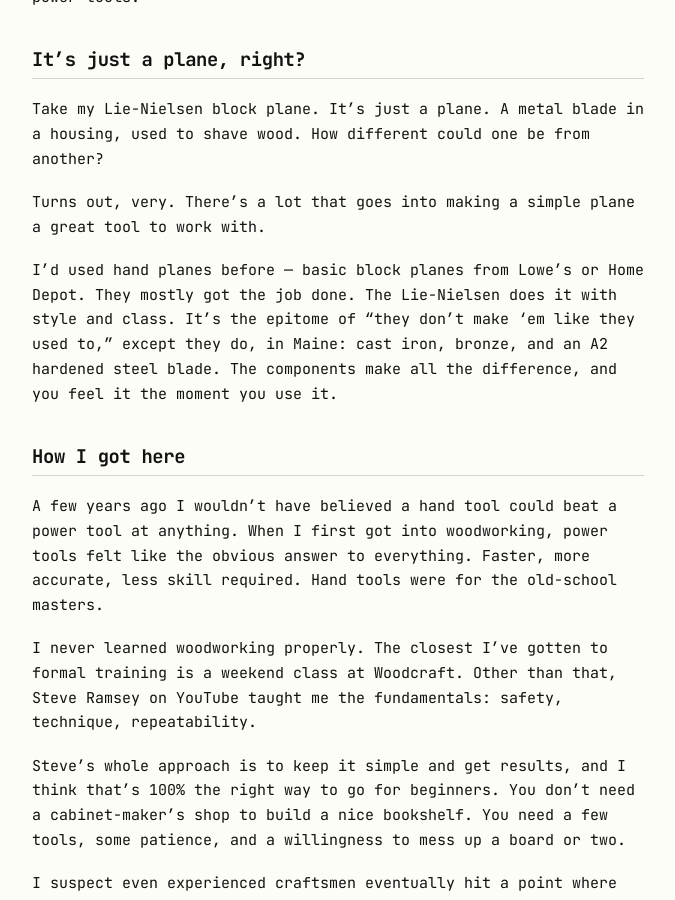
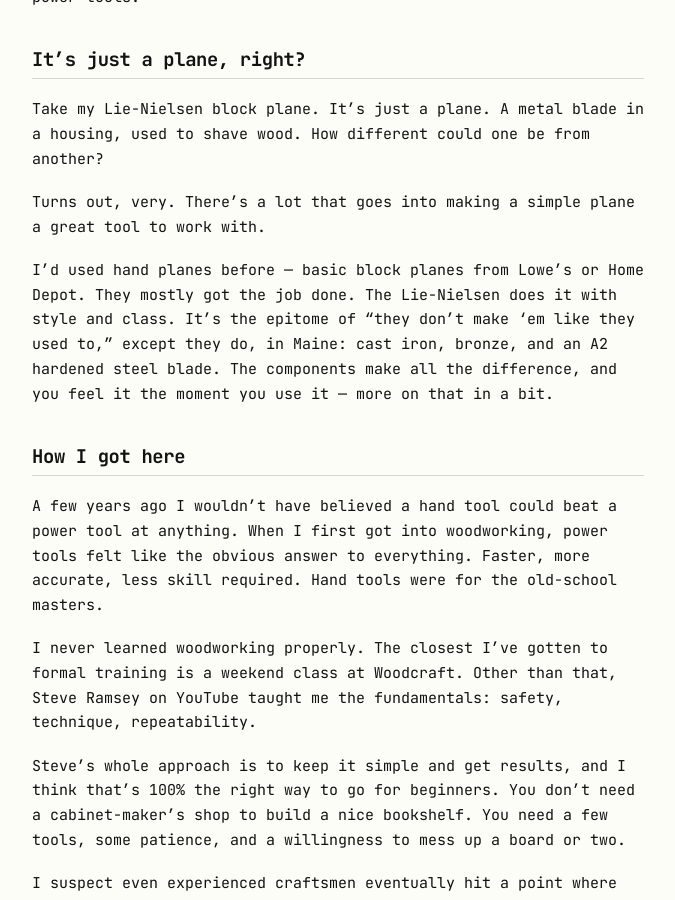
Before and after one commit to jasonrhaas/jasonrhaas.github.io, a Jekyll site: the page built from _posts/2026-09-30-in-praise-of-the-block-plane.markdown, in a window 1280 px wide and 900 px high, scrolled down 740 px. Shown: the whole window, without its empty margins (152-827 px from the left). Built offline with Jekyll 4.4.1, drawn with Linux system fonts in a browser that asks for light colours.

Commit message:
Add teaser line to block plane post

```diff
--- a/_posts/2026-09-30-in-praise-of-the-block-plane.markdown
+++ b/_posts/2026-09-30-in-praise-of-the-block-plane.markdown
@@ -25,7 +25,8 @@ I'd used hand planes before — basic block planes from Lowe's or Home Depot.
 They mostly got the job done. The Lie-Nielsen does it with style and class.
 It's the epitome of "they don't make 'em like they used to," except they do,
 in Maine: cast iron, bronze, and an A2 hardened steel blade. The components
-make all the difference, and you feel it the moment you use it.
+make all the difference, and you feel it the moment you use it — more on
+that in a bit.
 
 ## How I got here
 
```
